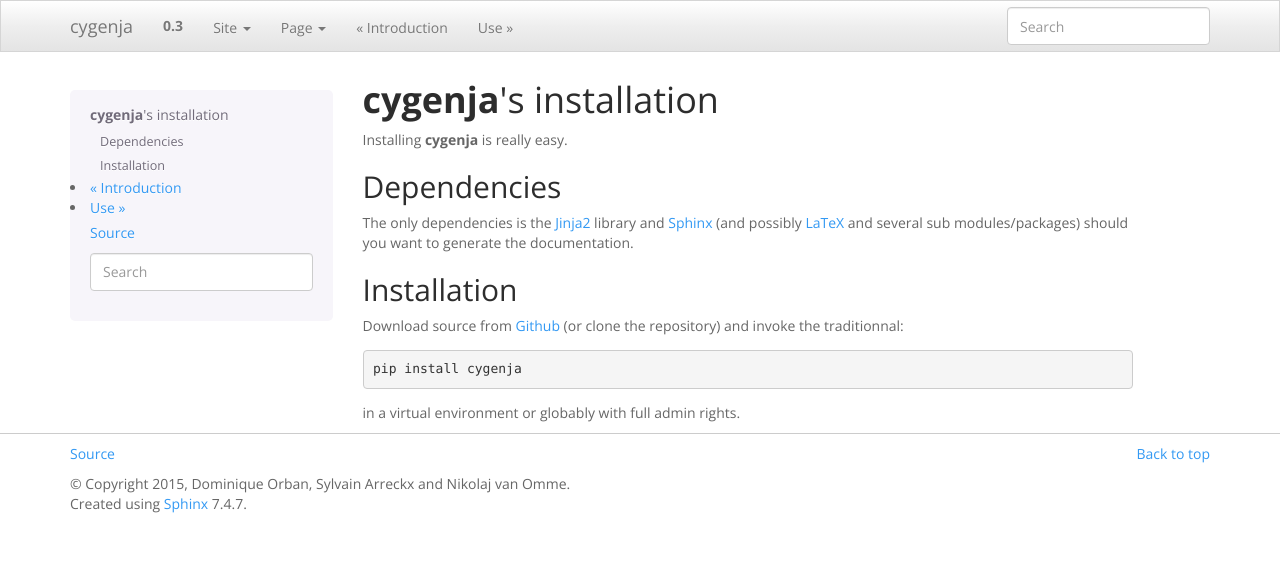
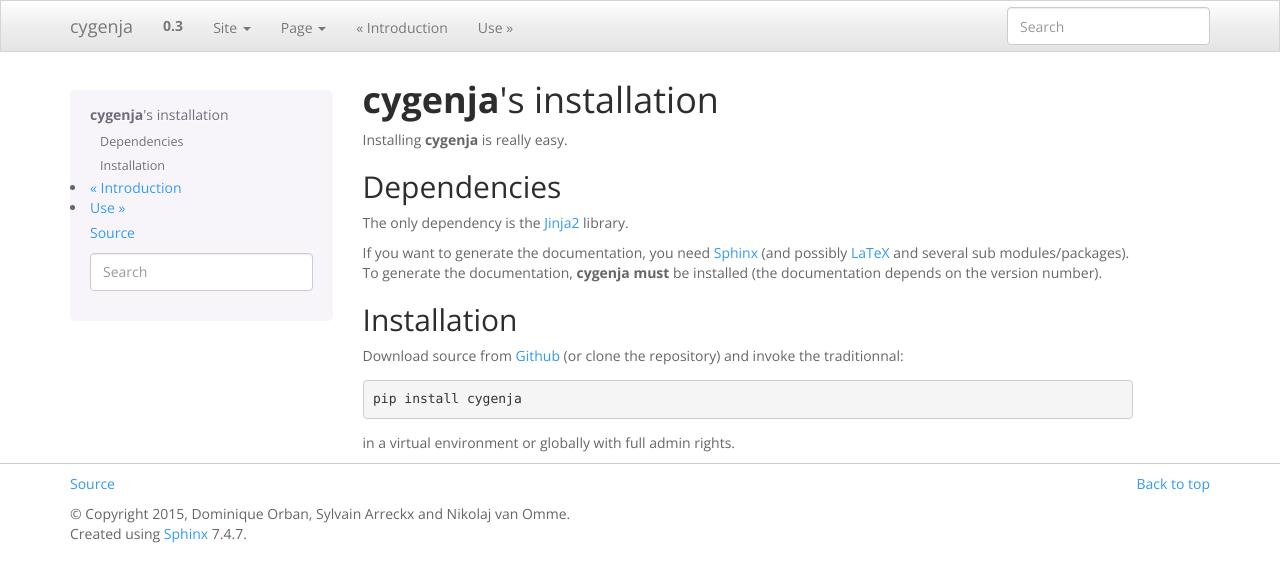
Before and after one commit to PythonOptimizers/cygenja, a Sphinx documentation site: the page built from doc/source/installation.rst, in a window 1280 px wide. Shown: the top 582 px of the page. Built offline with Sphinx 7.4.7, drawn with Linux system fonts in a browser that asks for light colours.

Commit message:
improve documentation

```diff
--- a/doc/source/installation.rst
+++ b/doc/source/installation.rst
@@ -9,8 +9,11 @@
 Dependencies
 ==================
 
-The only dependencies is the `Jinja2 <http://jinja.pocoo.org/>`_ library and `Sphinx <http://sphinx-doc.org/>`_ (and possibly `LaTeX <https://www.latex-project.org/>`_ and
-several sub modules/packages) should you want to generate the documentation.
+The only dependency is the `Jinja2 <http://jinja.pocoo.org/>`_ library.
+
+
+If you want to generate the documentation, you need `Sphinx <http://sphinx-doc.org/>`_ (and possibly `LaTeX <https://www.latex-project.org/>`_ and
+several sub modules/packages). To generate the documentation, :program:`cygenja` **must** be installed (the documentation depends on the version number).
 
 Installation
 =============
@@ -21,4 +24,4 @@
 
     pip install cygenja
 
-in a virtual environment or globably with full admin rights.
+in a virtual environment or globally with full admin rights.
--- a/doc/source/introduction.rst
+++ b/doc/source/introduction.rst
@@ -14,8 +14,8 @@
 ==================
 
 From a bunch of templated (source) files, it can generate several (source) files. The translation part is given to the powerful `Jinja2 <http://jinja.pocoo.org/docs/dev/>`_ template engine.
-:program:`cygenja` is a layer above this template engine and is in charge to dispatch translation rules in the right subdirectories and apply them to the right bunch of files. A file is only generated if it is older than
-the template file used to produced it, i.e. a change in a template file triggers a regeneration of the corresponding files [#force_generation]_.
+:program:`cygenja` is a layer above this template engine and is in charge to dispatch translation rules in the right subdirectories and apply them to the right bunch of files. A file is **only** generated if it is **older** than
+the template file used to produce it, i.e. a change in a template file triggers a regeneration of the corresponding files [#force_generation]_.
 
 How it works
 ==================
```
